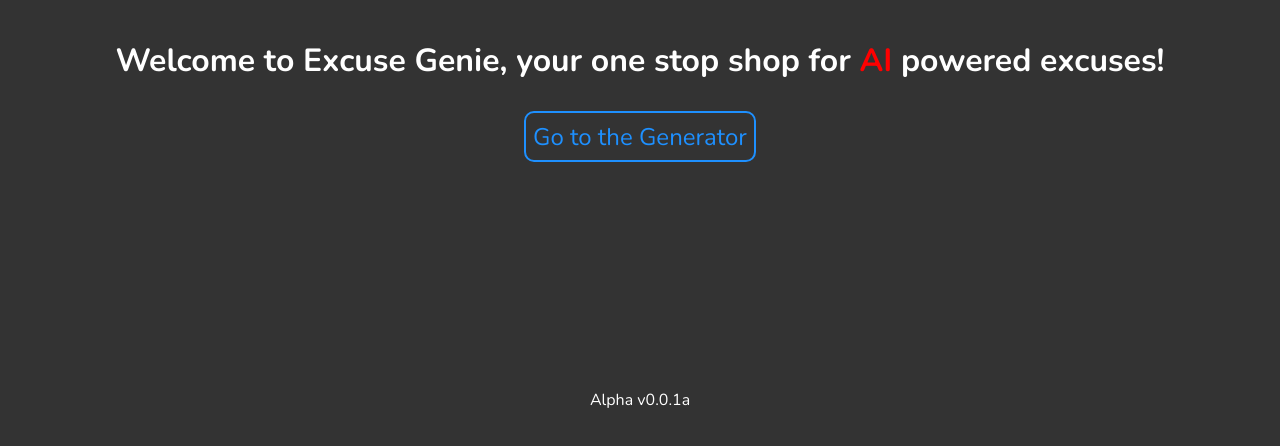
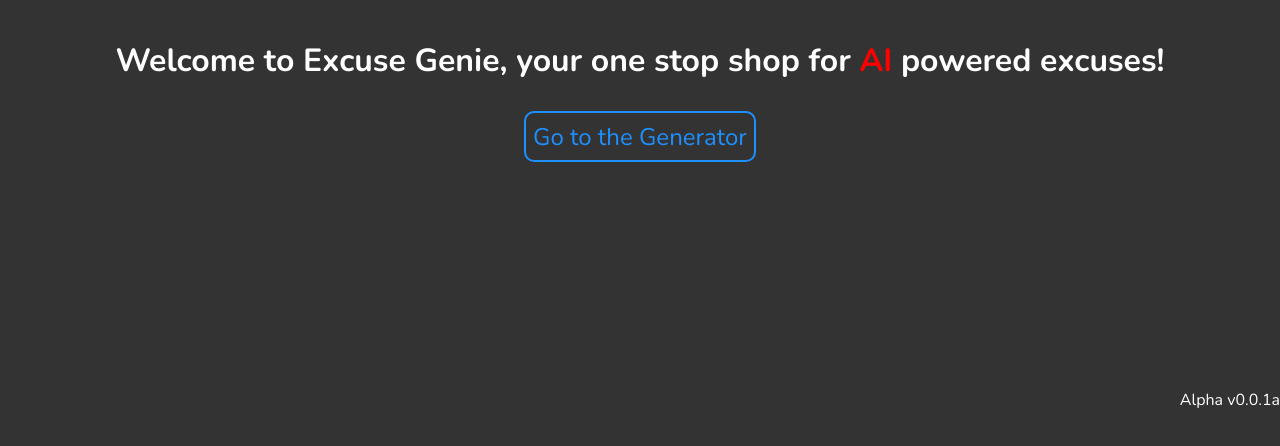
Before and after one commit to DogDoge0-0/Excuse-Genie-Interactive-Prototype, a plain HTML site: page Excuse-Genie-Interactive-Prototype/index.html in a window 1280 px wide. Drawn offline with nearby package versions, Linux system fonts and the light colour scheme.

Commit message:
now done

```diff
--- a/Excuse-Genie-Interactive-Prototype/style.css
+++ b/Excuse-Genie-Interactive-Prototype/style.css
@@ -128,8 +128,11 @@ html {
     top: 50%;
     left: 50%;
     transform: translate(-50%, -50%);
-    padding: 5px 10px;
-    text-align: center;
+    text-align: right;
+}
+
+.Vers {
+    padding: 5px, 10px;
 }
 
 /* Sparkle */
```
